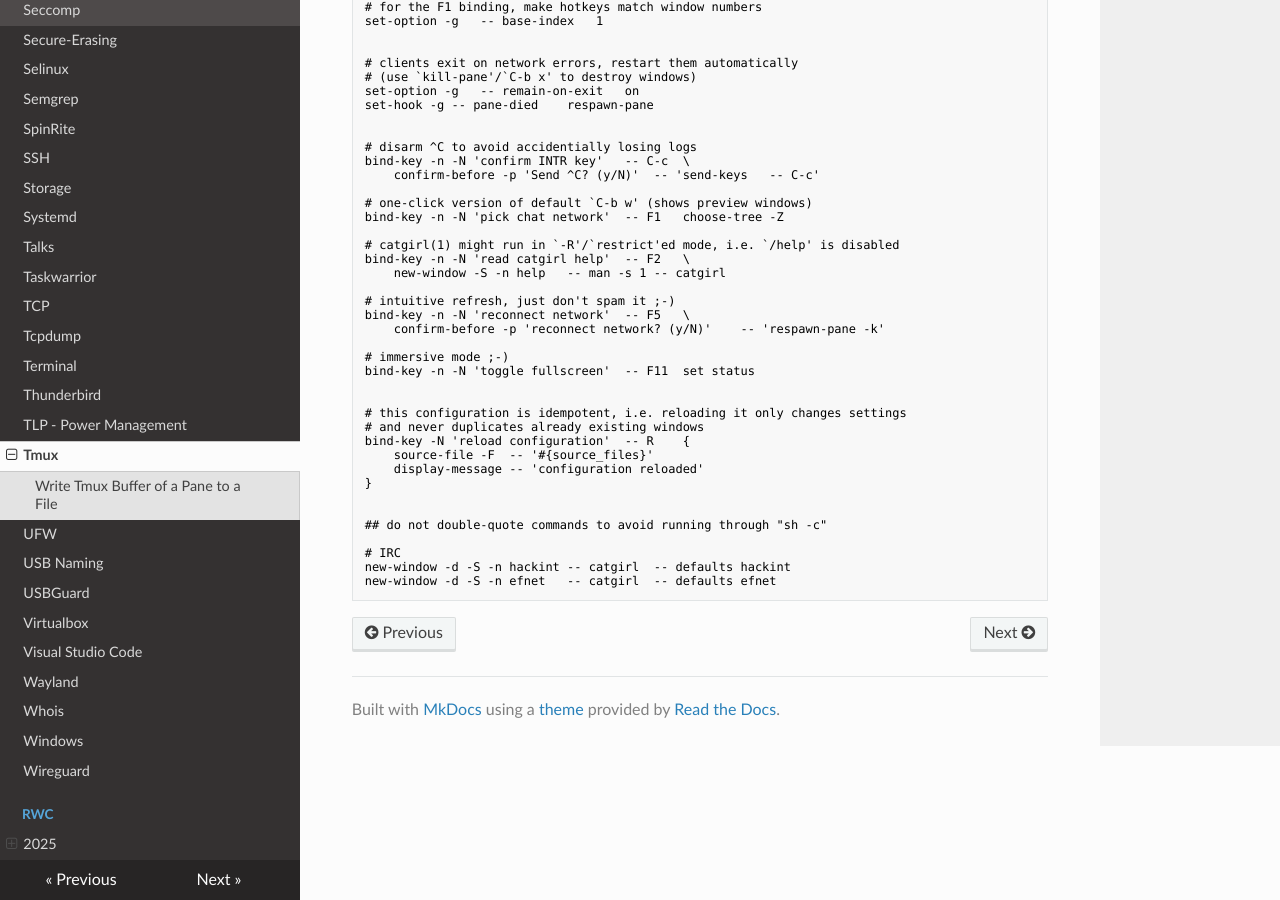
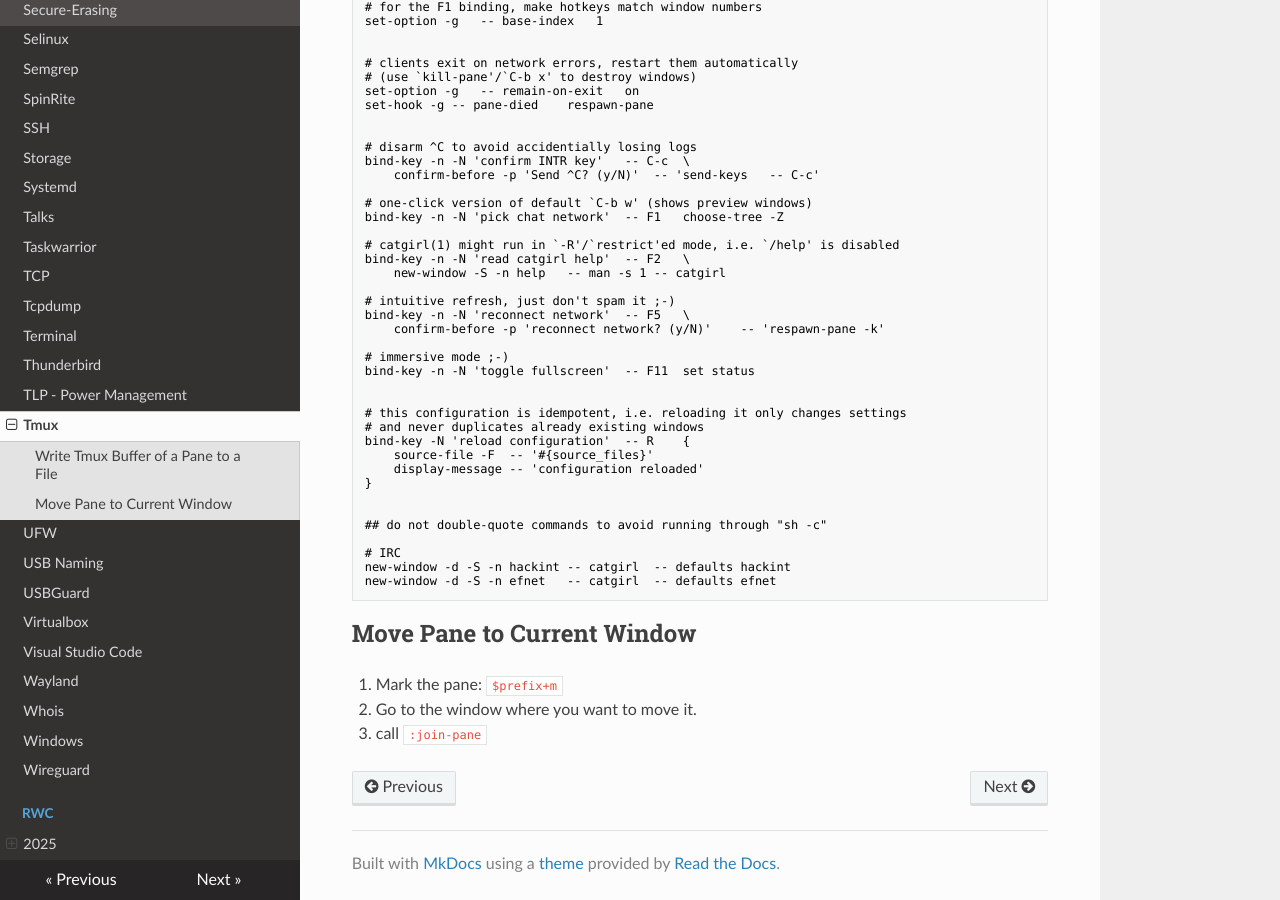
Before and after one commit to Maaxxs/wiki, an MkDocs documentation site: the page built from docs/tmux.md, in a window 1280 px wide and 900 px high, scrolled down 744 px. Built offline with MkDocs 1.6.1, drawn with Linux system fonts in a browser that asks for light colours; nearby versions of some CDN libraries.

Commit message:
tmux: move pane to another window

````diff
--- a/docs/tmux.md
+++ b/docs/tmux.md
@@ -81,3 +81,9 @@ bind-key -N 'reload configuration'	-- R	{
 new-window -d -S -n hackint	-- catgirl	-- defaults hackint
 new-window -d -S -n efnet	-- catgirl	-- defaults efnet
 ```
+
+## Move Pane to Current Window
+
+1. Mark the pane: `$prefix+m`
+2. Go to the window where you want to move it.
+3. call `:join-pane`
````
